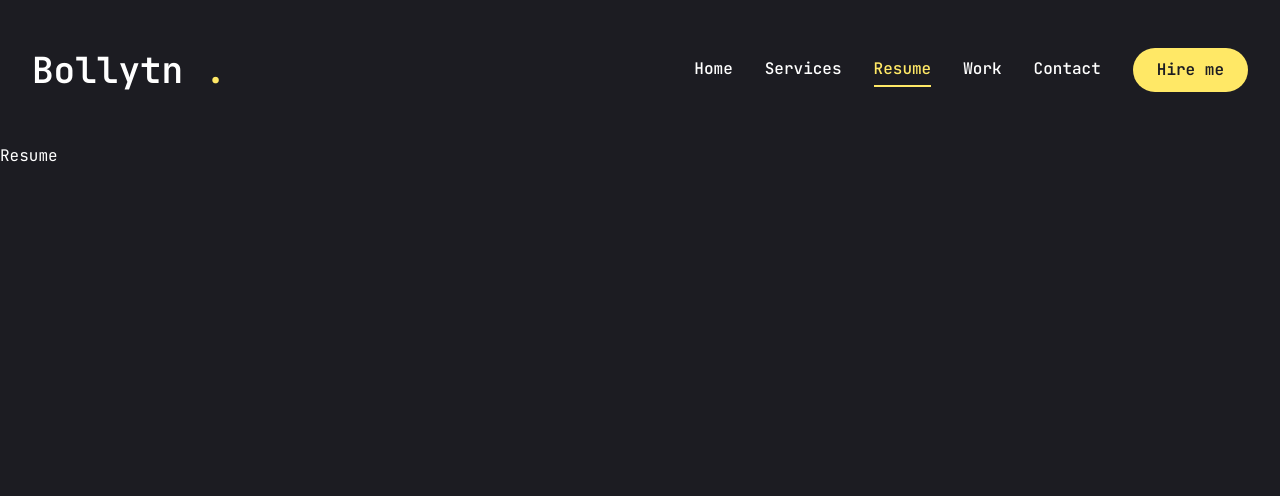
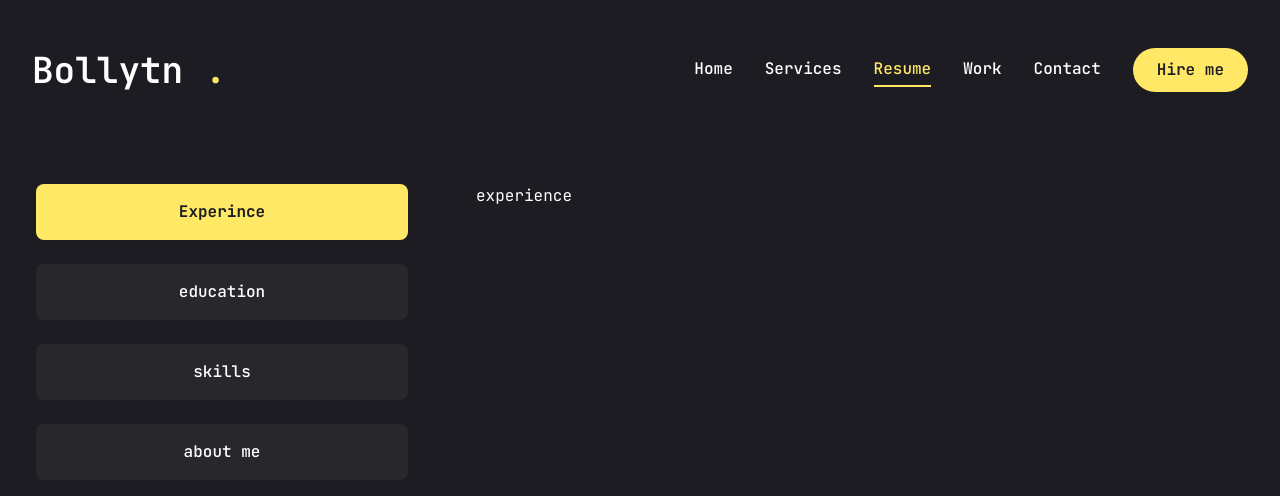
Before and after one commit to bollytn/prof.info, a Next.js app: page /resume in a window 1280 px wide. Shown: the top 496 px of the page. Built offline with nearby package versions, Linux system fonts and the light colour scheme.

Commit message:
skills tab

```diff
--- a/app/resume/page.jsx
+++ b/app/resume/page.jsx
@@ -1,8 +1,183 @@
+'use client'
+
+import { FaHtml5, FaCss3, FaJs, FaReact, FaFigma, FaNodeJs } from "react-icons/fa";
+import { FiFigma } from "react-icons/fi";
+import { SiTailwindcss, SiNextdotjs, SiMongodb } from "react-icons/si"
+
+const about = {
+    title: "about me",
+    description: "Lsequi porro soluta optio ipsum molestias. Illo facere eum fugiat assumenda fuga repellat mollitia voluptates, similique at illum sit, error molestias.",
+    info: [
+        {
+            filedName: "name",
+            filedValue: "Mahjoubi Bilel"
+        },
+        {
+            filedName: "phone",
+            filedValue: "(216) 22 917 226"
+        },
+        {
+            filedName: "experience",
+            filedValue: "+5 years"
+        },
+        {
+
+            filedName: "email",
+            filedValue: "Mahjoubi.Bilel@gmail.com"
+        },
+        {
+            filedName: "github",
+            filedValue: "bollytn"
+        }, {
+            filedName: "freelance",
+            filedValue: "available"
+        },
+        {
+            filedName: "languages",
+            filedValue: "arabic,frensh,english"
+        },
+    ]
+}
+
+const experience = {
+    icon: '/public/assets/resume/badge.svg',
+    title: 'mon expérience',
+    description: 'Ipsa laudantium magnam quae animi velit tempora in nam ducimus veniam eos. Accusantium repudiandae veritatis voluptate consequuntur sit id minus suscipit asperiores!',
+    items: [
+        {
+            company: 'tech solution inc',
+            position: 'full stack developper',
+            duration: '2022 - Present'
+        },
+        {
+            company: 'Web Design Studio',
+            position: 'front end developper',
+            duration: '2021'
+        },
+        {
+            company: 'Ecomoerce startup',
+            position: 'freelance developper',
+            duration: '2020 - 2021'
+        },
+        {
+            company: 'tech academy',
+            position: 'teaching assistant',
+            duration: '2022 - Present'
+        },
+    ]
+}
+
+const education = {
+    icon: '/public/assets/resume/cap.svg',
+    title: 'mon education',
+    description: 'Ipsa laudantium magnam quae animi velit tempora in nam ducimus veniam eos. Accusantium repudiandae veritatis voluptate consequuntur sit id minus suscipit asperiores!',
+    items: [
+        {
+            institution: 'online course platform',
+            degree: 'full stack web developement bootcamp',
+            duration: '2024'
+        },
+        {
+            institution: 'code academy',
+            degree: 'front end track',
+            duration: '2023'
+        },
+        {
+            institution: 'online course',
+            degree: 'programming course',
+            duration: '2022'
+        },
+        {
+            institution: 'tech institue',
+            degree: 'certified web developer',
+            duration: '2021'
+        },
+    ]
+}
+
+const skills = {
+    title: 'mes compétances',
+    description: 'Lorem ipsum dolor sit amet consectetur adipisicing elit. Neque, minima. Sit quaerat similique suscipit optio laudantium repudiandae nostrum.',
+    skilList: [
+        {
+            icon: <FaHtml5 />,
+            name: 'html 5'
+        },
+        {
+            icon: <FaCss3 />,
+            name: 'css3 5'
+        },
+        {
+            icon: <FaJs />,
+            name: 'javascript'
+        },
+        {
+            icon: <FaReact />,
+            name: 'reactJS'
+        }, {
+            icon: <SiNextdotjs />,
+            name: 'nextJS'
+        },
+        {
+            icon: <SiTailwindcss />,
+            name: 'tailwind'
+        },
+        {
+            icon: <FiFigma />,
+            name: 'figma'
+        },
+        {
+            icon: <FaNodeJs />,
+            name: 'nodeJS'
+        },
+        {
+            icon: <SiMongodb />,
+            name: 'mongoDB'
+        },
+    ]
+}
+
+import { Tabs, TabsContent, TabsList, TabsTrigger } from '@/components/ui/tabs'
+import { Tooltip, TooltipContent, TooltipProvider, TooltipTrigger } from "@/components/ui/tooltip";
+import { ScrollArea } from "@/components/ui/scroll-area";
+
+import { motion } from "framer-motion";
+import { TabContent } from "react-bootstrap";
+
 const Resume = () => {
     return (
-        <div>
-        <h1>Resume</h1>
-        </div>
+        <motion.div
+            className="min-h-[80vh] flex items-center justify-center py-12 xl:py-0"
+            initial={{ opacity: 0 }}
+            animate={{ opacity: 1, transition: { delay: 2.4, duration: 0.4, ease: "easeIn" } }}
+        >
+            <div className="container mx-auto">
+                <Tabs defaultValue="experience" className="flex flex-col xl:flex-row gap-16">
+                    <TabsList className="flex flex-col w-full max-w-[380px] mx-auto xl:mx-0 gap-6">
+                        <TabsTrigger value="experience">Experince</TabsTrigger>
+                        <TabsTrigger value="education">education</TabsTrigger>
+                        <TabsTrigger value="skills">skills</TabsTrigger>
+                        <TabsTrigger value="about">about me</TabsTrigger>
+                    </TabsList>
+                    {/* contenu */}
+                    <div className="min-h-[70vh] w-full">
+                        {/* experience */}
+                        <TabsContent value='experience' className="w-full">
+                            experience
+                        </TabsContent>
+                        <TabsContent value='education' className="w-full">
+                            education
+                        </TabsContent>
+                        <TabsContent value='skills' className="w-full">
+                            skills
+                        </TabsContent>
+                        <TabsContent value='about' className="w-full">
+                            about
+                        </TabsContent>
+                    </div>
+                </Tabs>
+            </div>
+        </motion.div>
     );
-    }
-    export default Resume;
+}
+export default Resume;
--- a/components/ui/tabs.jsx
+++ b/components/ui/tabs.jsx
@@ -11,7 +11,7 @@ const TabsList = React.forwardRef(({ className, ...props }, ref) => (
   <TabsPrimitive.List
     ref={ref}
     className={cn(
-      "inline-flex h-10 items-center justify-center rounded-md bg-muted p-1 text-muted-foreground",
+      "inline-flex h-auto rounded-md p-1 text-primary",
       className
     )}
     {...props} />
@@ -22,7 +22,7 @@ const TabsTrigger = React.forwardRef(({ className, ...props }, ref) => (
   <TabsPrimitive.Trigger
     ref={ref}
     className={cn(
-      "inline-flex items-center justify-center whitespace-nowrap rounded-sm px-3 py-1.5 text-sm font-medium ring-offset-background transition-all focus-visible:outline-none focus-visible:ring-2 focus-visible:ring-ring focus-visible:ring-offset-2 disabled:pointer-events-none disabled:opacity-50 data-[state=active]:bg-background data-[state=active]:text-foreground data-[state=active]:shadow-sm",
+      "inline-flex items-center w-full bg-[#27272c] justify-center text-white rounded-lg p-4 text-base font-medium whitespace-nowrap transition-all disabled:pointer-events-none disabled:opacity-50 data-[state=active]:bg-accent ring-offset-white data-[state=active]:text-primary data-[state=active]:font-bold data-[state=active]:shadow-sm",
       className
     )}
     {...props} />
@@ -33,7 +33,7 @@ const TabsContent = React.forwardRef(({ className, ...props }, ref) => (
   <TabsPrimitive.Content
     ref={ref}
     className={cn(
-      "mt-2 ring-offset-background focus-visible:outline-none focus-visible:ring-2 focus-visible:ring-ring focus-visible:ring-offset-2",
+      "min-h-[480px] ring-offset-background focus-visible:outline-none focus-visible:ring-2 focus-visible:ring-ring focus-visible:ring-offset-2",
       className
     )}
     {...props} />
```
